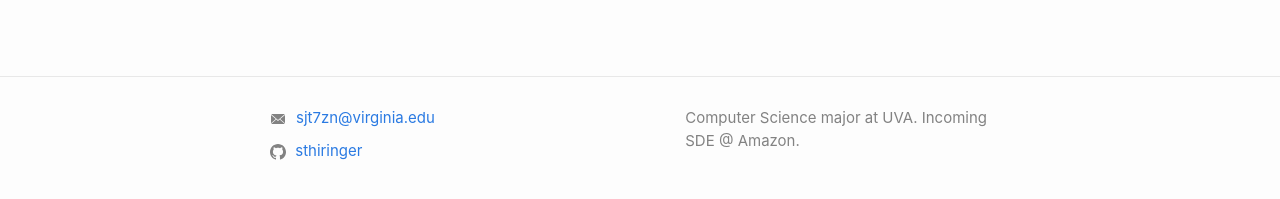
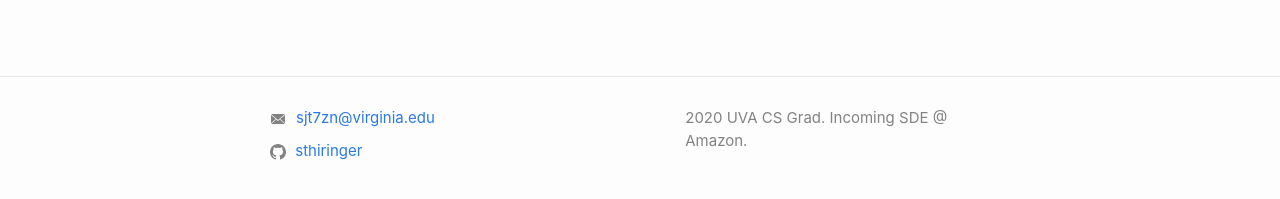
Before and after one commit to sthiringer/sthiringer.github.io, a Jekyll site: the page built from index.markdown, in a window 1280 px wide. Shown: the part 668-867 px from the top of the page. Built offline with Jekyll 4.4.1, drawn with Linux system fonts in a browser that asks for light colours.

Commit message:
Update _config.yml

```diff
--- a/_config.yml
+++ b/_config.yml
@@ -21,7 +21,7 @@
 title: Steve Thiringer
 email: sjt7zn@virginia.edu
 description: >- # this means to ignore newlines until "baseurl:"
-  Computer Science major at UVA. Incoming SDE @ Amazon.
+  2020 UVA CS Grad. Incoming SDE @ Amazon.
 baseurl: "/" # the subpath of your site, e.g. /blog
 url: "https://stevethiringer.com" # the base hostname & protocol for your site, e.g. http://example.com
 github_username:  sthiringer
```
